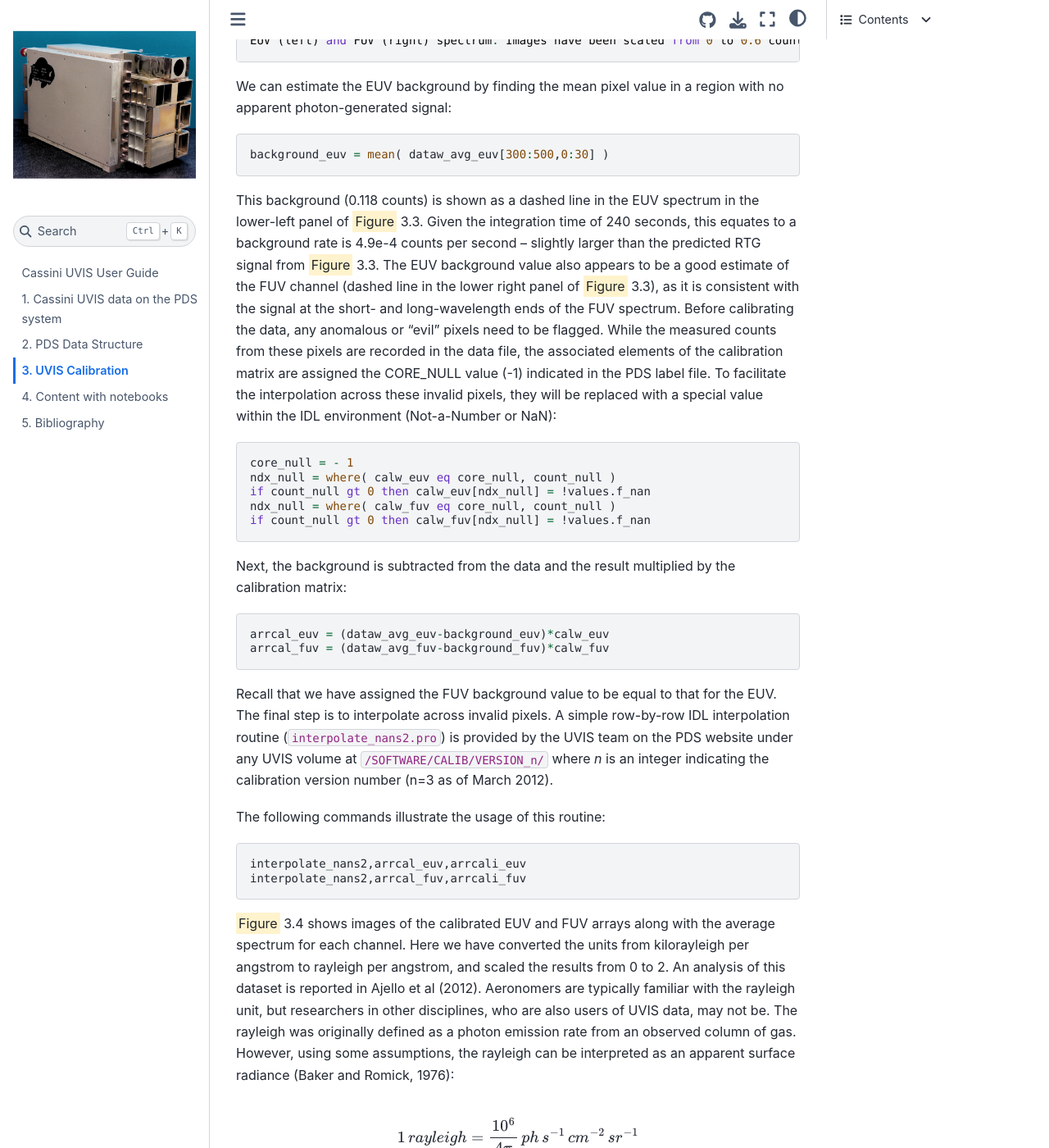
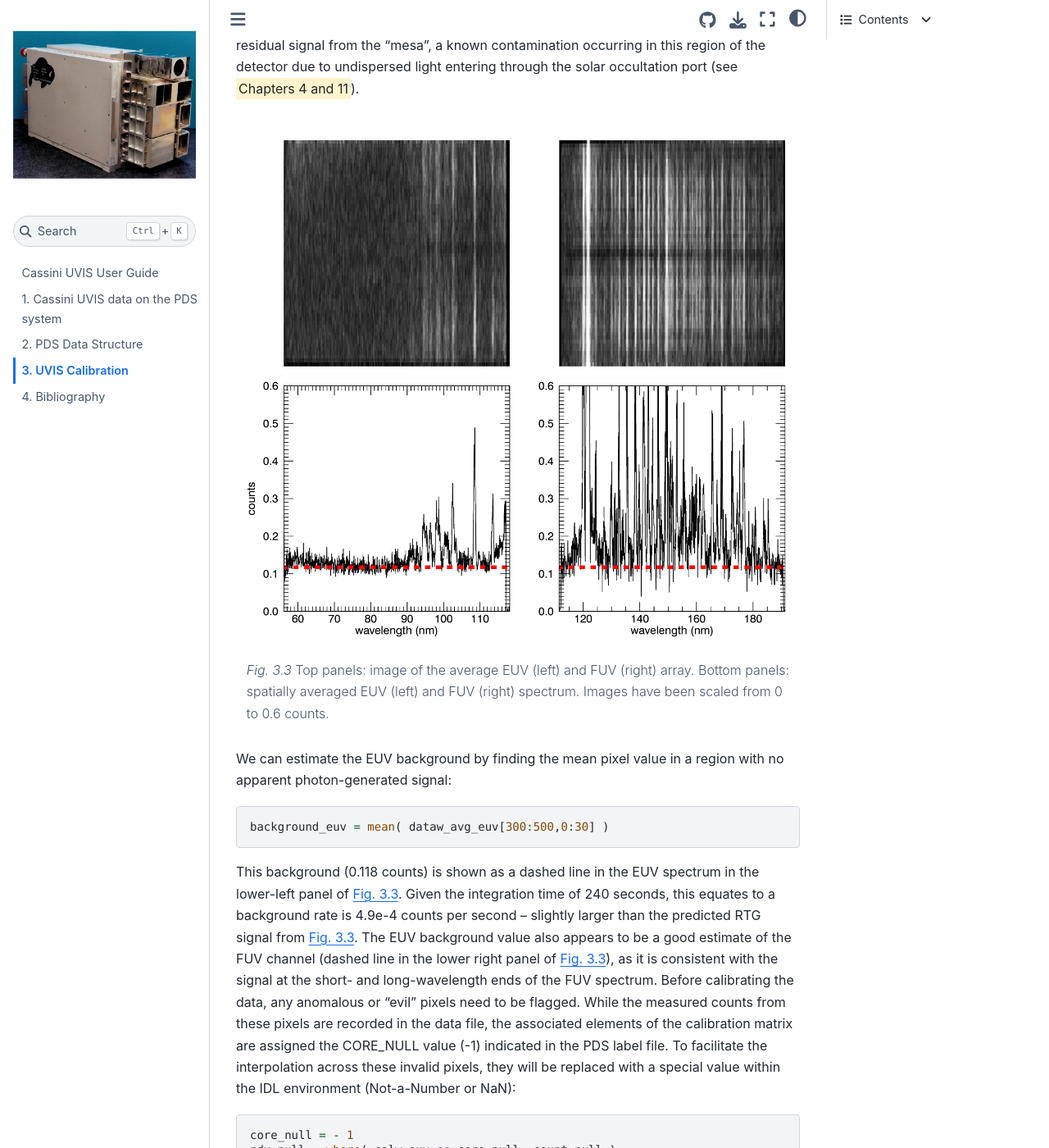
Before and after one commit to Cassini-UVIS/users_guide, a Jupyter Book: the page built from 03_calibration.md, in a window 1280 px wide and 1400 px high, scrolled down 11175 px. Shown: the whole window at 82% size. Built offline with Jupyter Book 1.0.4 settings and Sphinx 7.4.7 and the Sphinx Book theme 1.1.4, drawn with Linux system fonts in a browser that asks for light colours; cross-references to code outside the pages are shown as plain code; some of the changed text lies outside the part shown.

Commit message:
add status note boxes and clean up

`````diff
--- a/03_calibration.md
+++ b/03_calibration.md
@@ -1,5 +1,9 @@
 (sec:calib)=
 # UVIS Calibration
+
+```{admonition} Conversion status: done
+Conversion finished. Please report any errors or issues you find.
+```
 
 ```
 Greg Holsclaw
@@ -129,7 +133,9 @@
 <img src="figures/fig_3.1.png" alt="FUV background count rate">
 
 Background count rate in the FUV detector as a function of time.
+
 :::
+
 (sec:spec-scattered)=
 ## Spectrometer scattered light
 
@@ -138,26 +144,21 @@
 Ideally, a monochromatic point source would be used to characterize this point-spread function (PSF).
 While there is no such source available in-flight, sunlight scattered by interplanetary hydrogen can provide an essentially monochromatic, though spatially extended, source.
 In 1999, a campaign consisting of many long-exposure observations was conducted to measure the instrument response to illumination by the IPH.
-<mark>Figure 3.2</mark> shows an average FUV spectrum from these observations using the low-resolution entrance slit.
+{numref}`fig:fuv-hydrogen` shows an average FUV spectrum from these observations using the low-resolution entrance slit.
 An analytic model defined by a Gaussian function (to characterize the central, high signal portion of the PSF) plus a Lorentzian function (to characterize the broad, low-signal wings) is given in Equation {eq}`eq:convert-geo`.
 Because the signal originates from an extended source, the function must be convolved with a
 rectangular function representing the geometric image of the low-resolution entrance aperture.
-The model given in Eqn {eq}`eq:convert-geo` was fit to the data, and is shown as a dashed line in <mark>Figure 3.2</mark>.
+The model given in Eqn {eq}`eq:iph-model` was fit to the data, and is shown as a dashed line in {numref}`fig:fuv-hydrogen`.
 The model coefficients from this fit are listed in {numref}`tab:iph-coeffs`.
 
+:::{figure-md} fig:fuv-hydrogen
+<img src="figures/fig_3.2.png" alt="FUV interplanetary hydrogen">
 
-```
-<mark>Figure 3.2</mark> – Average FUV spectrum of interplanetary hydrogen along with a fit to an analytic function.
-```
+Average FUV spectrum of interplanetary hydrogen along with a fit to an analytic function.
+:::
 
-```{math}
-:label: eq-iph-model
-f = \left[a_0 + a_1\cdot \exp{\left(\frac{-0.5(x-a_2)^2}{a^2_3}\right)}+\frac{a_4}{1+\frac{1}{a_5}(x-a_2)^2}\right]\otimes rect\left(\frac{x-a_2}{w}\right)
-```
-
-### Coefficients
-
-These are the coefficients of the model given in {eq}`eq-iph-model` after fitting to the data shown in <mark>Figure 3.2</mark>:
+````{margin}
+These are the coefficients of the model given in Eq. {eq}`eq:iph-model` after fitting to the data shown in {numref}`fig:fuv-hydrogen`:
 
 ```{table} Model coefficients
 :name: tab:iph-coeffs
@@ -171,6 +172,12 @@
 | $a_4$ | 0.00373|
 | $a_5$ | 1.507 |
 ```
+````
+```{math}
+:label: eq:iph-model
+f = \left[a_0 + a_1\cdot \exp{\left(\frac{-0.5(x-a_2)^2}{a^2_3}\right)}+\frac{a_4}{1+\frac{1}{a_5}(x-a_2)^2}\right]\otimes rect\left(\frac{x-a_2}{w}\right)
+```
+
 (sec:calib-flatfield)=
 ## In-flight updates to the calibration
 
@@ -283,7 +290,6 @@
 /COUVIS_0027/CALIB/VERSION_3/D2009_173/FUV2009_173_15_16_CAL_3.DAT
 ```
 
-These files can be located at the UVIS PDS repository at https://pds-rings.seti.org/cassini/uvis/access.html.
 Metadata contained in the EUV label file:
 
 ```
@@ -381,14 +387,17 @@
 It is always recommended that the data be inspected prior to applying the calibration
 matrix to look for unexpected anomalies and to estimate the background signal that needs to be
 subtracted.
-<mark>Figure</mark> 3.1 shows the average detector counts as an image (smoothed with a 5x3 rectangular kernel and scaled from 0 to 0.6 counts) and a spectrum derived by then averaging the signal in the spatial dimension (across rows).
+{numref}`fig:example-data-raw` shows the average detector counts as an image (smoothed with a 5x3 rectangular kernel and scaled from 0 to 0.6 counts) and a spectrum derived by then averaging the signal in the spatial dimension (across rows).
 The EUV image (top left panel) shows that there appears to be little or no detectable signal below ~85 nm; however, there is a small amount of anomalous signal that appears in the upper left corner of the detector, and shows up in the average spectrum (bottom left panel) at ~60 nm.
 This is likely a residual signal from the “mesa”, a known contamination occurring in this region of the detector due to undispersed light entering through the solar occultation port (see <mark>Chapters 4 and 11</mark>).
 
-```
-Figure 3.3 - Top panels: image of the average EUV (left) and FUV (right) array. Bottom panels: spatially averaged
+
+:::{figure-md} fig:example-data-raw
+<img src="figures/fig_3.3.png" alt="EUV/FUV example data as images and spectra">
+
+Top panels: image of the average EUV (left) and FUV (right) array. Bottom panels: spatially averaged
 EUV (left) and FUV (right) spectrum. Images have been scaled from 0 to 0.6 counts.
-```
+:::
 
 We can estimate the EUV background by finding the mean pixel value in a region with
 no apparent photon-generated signal:
@@ -398,11 +407,11 @@
 ```
 
 This background (0.118 counts) is shown as a dashed line in the EUV spectrum in the lower-left
-panel of <mark>Figure</mark> 3.3.
+panel of {numref}`fig:example-data-raw`.
 Given the integration time of 240 seconds, this equates to a background rate
-is 4.9e-4 counts per second – slightly larger than the predicted RTG signal from <mark>Figure</mark> 3.3.
+is 4.9e-4 counts per second – slightly larger than the predicted RTG signal from {numref}`fig:example-data-raw`.
 The EUV background value also appears to be a good estimate of the FUV channel (dashed line in
-the lower right panel of <mark>Figure</mark> 3.3), as it is consistent with the signal at the short- and long-wavelength ends of the FUV spectrum.
+the lower right panel of {numref}`fig:example-data-raw`), as it is consistent with the signal at the short- and long-wavelength ends of the FUV spectrum.
 Before calibrating the data, any anomalous or “evil” pixels need to be flagged.
 While the measured counts from these pixels are recorded in the data file, the associated elements of the calibration matrix are assigned the CORE_NULL value (-1) indicated in the PDS label file.
 To facilitate the interpolation across these invalid pixels, they will be replaced with a special value within the IDL environment (Not-a-Number or NaN):
@@ -434,7 +443,7 @@
 interpolate_nans2,arrcal_fuv,arrcali_fuv
 ```
 
-<mark>Figure</mark> 3.4 shows images of the calibrated EUV and FUV arrays along with the average spectrum for each channel.
+{numref}`fig:example-data-calibrated` shows images of the calibrated EUV and FUV arrays along with the average spectrum for each channel.
 Here we have converted the units from kilorayleigh per angstrom to rayleigh per angstrom, and scaled the results from 0 to 2.
 An analysis of this dataset is reported in Ajello et al (2012).
 Aeronomers are typically familiar with the rayleigh unit, but researchers in other disciplines, who are also users of UVIS data, may not be.
@@ -451,7 +460,10 @@
 ````
 It is this relationship that provides the link between the quantity of radiance (<mark>*power or photon rate per unit area per unit solid angle*</mark>) measured by remote sensing instrumentation and the reported column emission rate expected by aeronomers.
 
-```
-<mark>Figure</mark> 3.4 – Top panels: image of the calibrated average EUV (left) and FUV (right) array. Bottom panels: spatially averaged calibrated EUV (left) and FUV (right) spectrum.
+
+:::{figure-md} fig:example-data-calibrated
+<img src="figures/fig_3.4.png" alt="EUV/FUV calibrated example data as images and spectra">
+
+Top panels: image of the calibrated average EUV (left) and FUV (right) array. Bottom panels: spatially averaged calibrated EUV (left) and FUV (right) spectrum.
 Images have been scaled from 0 to 2 rayleigh per angstrom.
-```
+:::
--- a/_toc.yml
+++ b/_toc.yml
@@ -9,5 +9,4 @@
 - file: 01_uvis_on_pds
 - file: 02_pds_data_structure
 - file: 03_calibration
-- file: notebooks
 - file: bibliography
`````
Also changed, not shown: other parts of 03_calibration.md (+1 -1 lines), 01_uvis_on_pds.md (+4 -0 lines), 02_pds_data_structure.md (+4 -0 lines), intro.md (+8 -1 lines), notebooks.ipynb (deleted).
